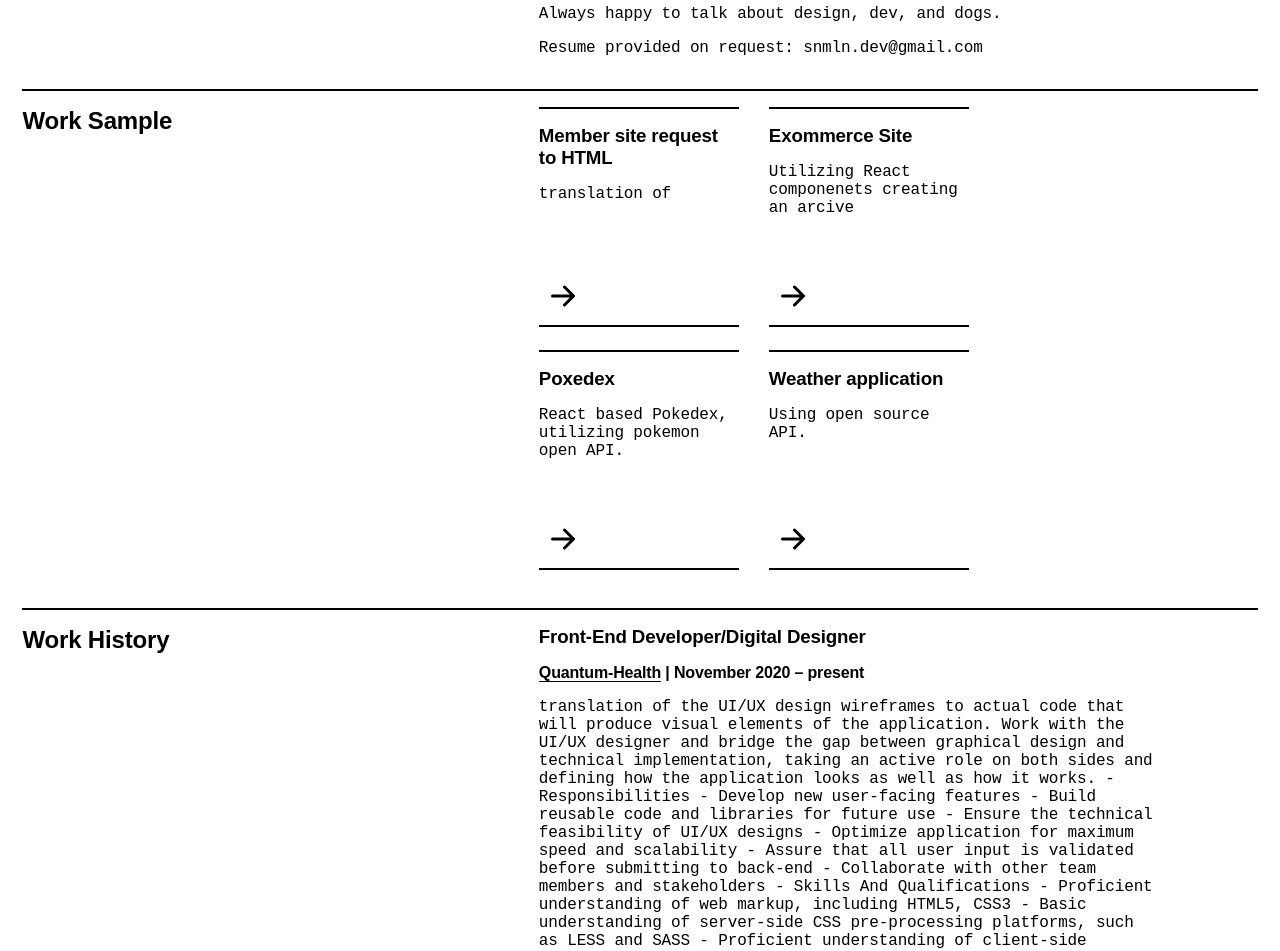
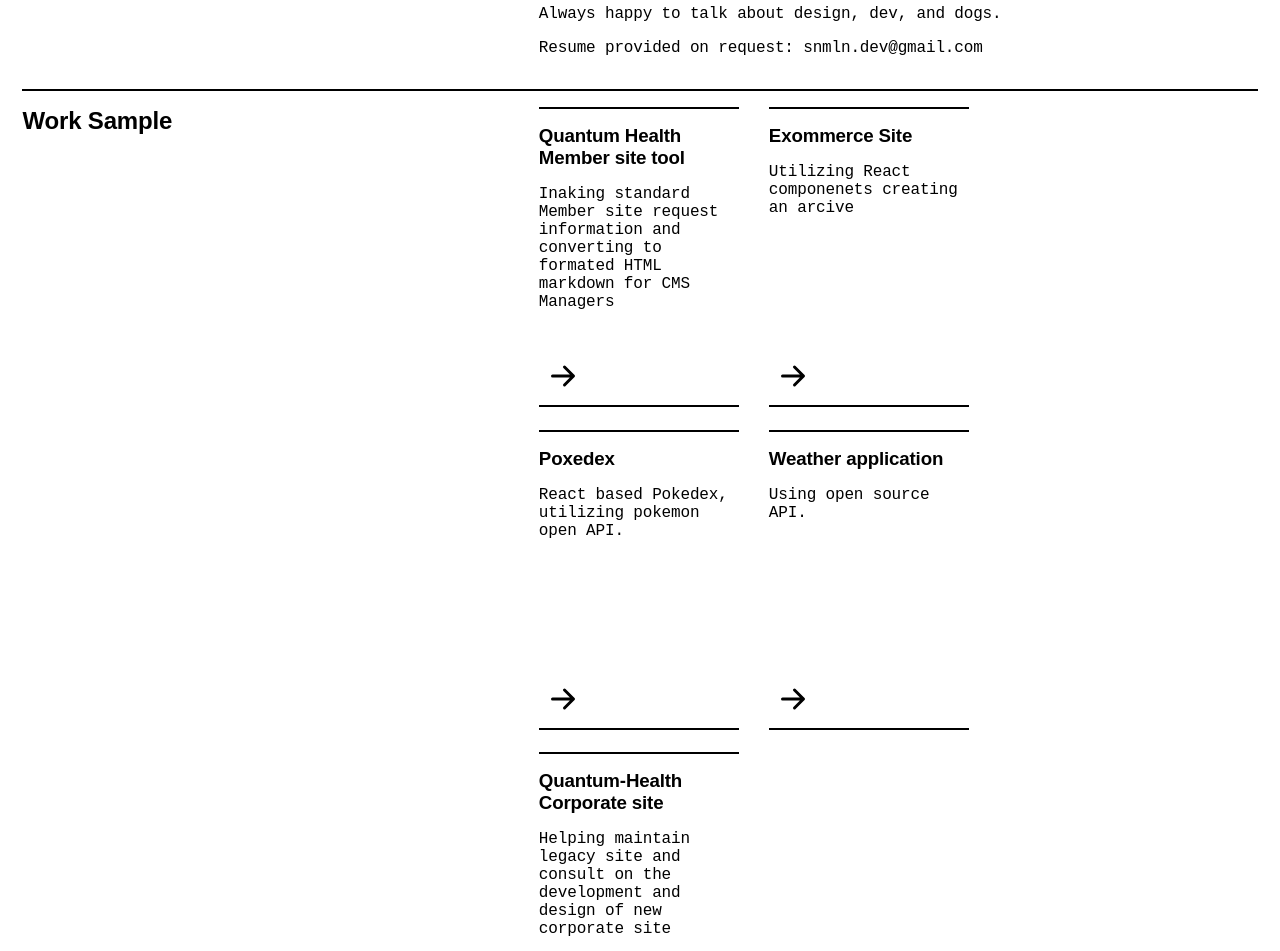
Before and after one commit to snmln/snmln, a React (Create React App) app: page / in a window 1280 px wide. Shown: the part 221-1172 px from the top of the page. Built offline with nearby package versions, Linux system fonts and the light colour scheme.

Commit message:
updating card information and desktop functionality

```diff
--- a/package.json
+++ b/package.json
@@ -9,6 +9,7 @@
     "react": "^17.0.2",
     "react-bootstrap-icons": "^1.5.0",
     "react-dom": "^17.0.2",
+    "react-icons": "^4.2.0",
     "react-router-dom": "^5.2.0",
     "react-scripts": "4.0.3",
     "styled-components": "^5.3.0",
--- a/src/Components/Projects.js
+++ b/src/Components/Projects.js
@@ -1,9 +1,9 @@
 export const projects=[
     {
         id:1,
-        title: "Member site request to HTML",
+        title: "Quantum Health Member site tool",
         site: "#",
-        description: "translation of "
+        description: "Inaking standard Member site request information and converting to formated HTML markdown for CMS Managers"
     },
     {
         id:3,
@@ -28,5 +28,13 @@
         company:"McGraw-Hill Education",
         site: "https://snmlnweatherapp.netlify.app/",
         description: "Using open source API."
+    },
+    {
+        id:5,
+        title: "Quantum-Health Corporate site",
+        time: "February 2019 – November 2020",
+        company:"McGraw-Hill Education",
+        site: "https://quantum-health.com/",
+        description: "Helping maintain legacy site and consult on the development and design of new corporate site "
     }
 ]
--- a/src/Components/card.js
+++ b/src/Components/card.js
@@ -19,12 +19,12 @@
     }
 
 .cardContent{
-    padding: 16px 0;
+    padding: 16px 0 50px 0;
 }
 
 .card {
         width: 200px;
-        height: 220px;
+        height: 300px;
         margin:0 30px 22.4px 0 ;
         border-top: 2px solid;
         border-bottom: 2px solid;
```
Also changed, not shown: 2 other files (tests, documents, lock files or other folders).
